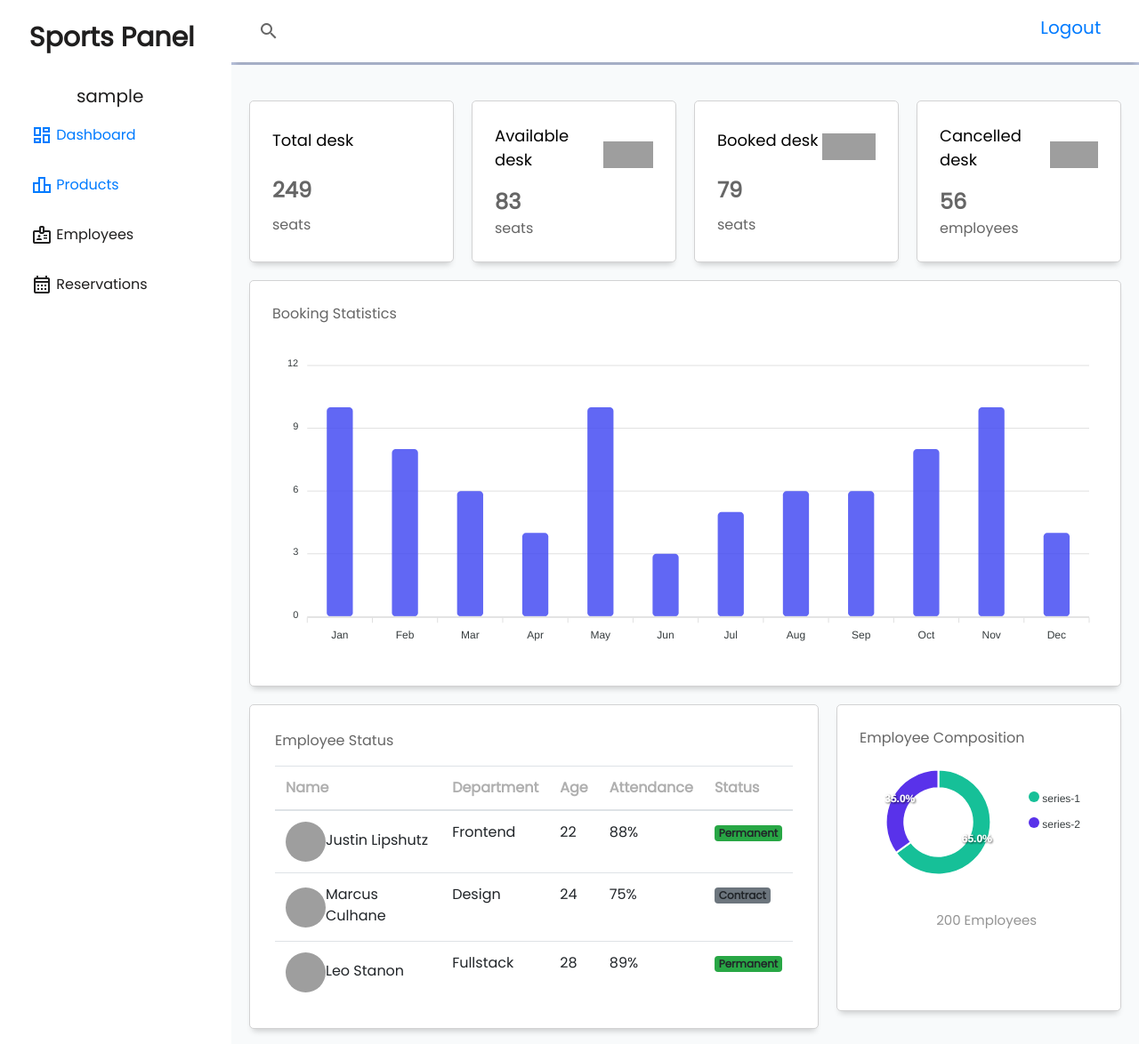
After one commit to BishadDangol/sportslifestyle, a Django app: page /admin-panel in a window 1280 px wide. The commit adds this page. Shown: the whole page at 89% size. Run offline with Django 4.2, Linux system fonts and the light colour scheme; the visitor is signed in with stand-in values (Sample User, id 1); some libraries are stand-ins or nearby versions; grey boxes are pictures that could not be loaded.

Commit message:
admin panel

```diff
--- /dev/null
+++ b/sportslifestyle/templates/admin-panel/index.html
@@ -0,0 +1,137 @@
+{% extends 'admin-panel/main.html' %}
+{% block admin_content %}
+    <!-- Main -->
+    <main class="main-container">
+        <div class="main-cards">
+
+            <div class="card-detail">
+                <div class="card-inner">
+                    <p>Total desk</p>
+                </div>
+                <span class="text-primay font-weight-bold">249</span>
+                <span class="tex font-weight-light">seats</span>
+            </div>
+
+            <div class="card-detail">
+                <div class="card-inner">
+                    <p class="text-prmary">Available desk</p>
+                    <img class="size" src="up.png" alt="a">
+                </div>
+                <span class="text-prim font-weight-bold">83</span>
+                <span class="tex font-weight-light">seats</span>
+            </div>
+
+            <div class="card-detail">
+                <div class="card-inner">
+                    <p class="text-prmary">Booked desk</p>
+                    <img class="size" src="up.png" alt="a">
+                </div>
+                <span class="text-primry font-weight-bold">79</span>
+                <span class="tex font-weight-light">seats</span>
+            </div>
+
+            <div class="card-detail">
+                <div class="card-inner">
+                    <p class="text-priary">Cancelled desk</p>
+                    <img class="size" src="down.png" alt="a">
+                </div>
+                <span class="text-primry font-weight-bold">56</span>
+                <span class="tex font-weight-light">employees</span>
+            </div>
+
+        </div>
+
+        <div class="barchart">
+            <div class="charts-card">
+                <p class="chart-title">Booking Statistics</p>
+                <div id="bar-chart"></div>
+            </div>
+        </div>
+
+        <div class="charts">
+
+            <div class="chart-table">
+                <table class="table  mb-0 bg-white ">
+                    <thead class="bg-light-1">
+                    <p class="chart-title">Employee Status</p>
+                    <tr class="light">
+                        <th>Name</th>
+                        <th>Department</th>
+                        <th>Age</th>
+                        <th>Attendance</th>
+                        <th>Status</th>
+                    </tr>
+                    </thead>
+                    <tbody>
+                    <tr>
+                        <td>
+                            <div class="d-flex align-items-center">
+                                <img src="https://mdbootstrap.com/img/new/avatars/8.jpg" alt=""
+                                     style="width: 45px; height: 45px" class="rounded-circle"/>
+                                <div class="ms-3">
+                                    <p class="fw-bold mb-1">Justin Lipshutz</p>
+                                </div>
+                            </div>
+                        </td>
+                        <td>Frontend</td>
+                        <td>22</td>
+                        <td>88%</td>
+                        <td>
+                            <span class="badge bg-success">Permanent</span>
+                        </td>
+
+
+                    </tr>
+                    <tr>
+                        <td>
+                            <div class="d-flex align-items-center">
+                                <img src="https://mdbootstrap.com/img/new/avatars/6.jpg" class="rounded-circle" alt=""
+                                     style="width: 45px; height: 45px"/>
+                                <div class="ms-3 gap-2">
+                                    <p class="fw-bold mb-1">Marcus Culhane</p>
+                                </div>
+                            </div>
+                        </td>
+                        <td>Design</td>
+                        <td>24</td>
+                        <td>75%</td>
+                        <td>
+                            <span class="badge bg-secondary">Contract</span>
+                        </td>
+                    </tr>
+                    <tr>
+                        <td>
+                            <div class="d-flex align-items-center">
+                                <img src="https://mdbootstrap.com/img/new/avatars/7.jpg" class="rounded-circle" alt=""
+                                     style="width: 45px; height: 45px"/>
+                                <div class="ms-3">
+                                    <p class="fw-bold mb-1">Leo Stanon</p>
+
+                                </div>
+                            </div>
+                        </td>
+                        <td>Fullstack</td>
+                        <td>28</td>
+                        <td>89%</td>
+                        <td>
+                            <span class="badge bg-success">Permanent</span>
+                        </td>
+                    </tr>
+                    </tbody>
+                </table>
+
+            </div>
+
+
+            <div class="charts-card">
+                <p class="chart-title">Employee Composition</p>
+                <div id="pie-chart"></div>
+                <h6>200 Employees</h6>
+            </div>
+
+        </div>
+
+
+    </main>
+    <!-- End Main -->
+{% endblock %}
--- /dev/null
+++ b/sportslifestyle/templates/admin-panel/main.html
@@ -0,0 +1,131 @@
+<!DOCTYPE html>
+<html lang="en">
+{% load static %}
+<head>
+    <meta charset="utf-8">
+    <meta name="viewport" content="width=device-width,initial-scale=1.0">
+    <title>Admin Dashboard</title>
+
+    <!-- Poppins Font -->
+    <link href='https://fonts.googleapis.com/css?family=Poppins' rel='stylesheet'>
+
+    <!-- Material Icons -->
+    <link href="https://fonts.googleapis.com/icon?family=Material+Icons+Outlined" rel="stylesheet">
+
+    <!-- Custom CSS -->
+
+    <link rel="stylesheet"
+          href="https://fonts.googleapis.com/css2?family=Material+Symbols+Rounded:opsz,wght,FILL,GRAD@48,400,0,0"/>
+    <link rel="stylesheet"
+          href="https://fonts.googleapis.com/css2?family=Material+Symbols+Outlined:opsz,wght,FILL,GRAD@48,400,0,0"/>
+    <script src="https://kit.fontawesome.com/a13829d471.js" crossorigin="anonymous"></script>
+    <link rel="stylesheet" href="{% static 'bootstrap/css/bootstrap.css' %}">
+    <link rel="stylesheet" href="{% static 'css/admin.css' %}">
+</head>
+
+<body>
+<div class="grid-container">
+
+    <!-- Header -->
+    <header class="header">
+        <div class="menu-icon">
+            <span class="material-icons-outlined">menu</span>
+        </div>
+        <div class="header-left">
+            <span class="material-icons-outlined">search</span>
+        </div>
+        <div class="header-right">
+            <a href="{% url 'admin-logout' %}">
+                <h4>Logout</h4>
+            </a>
+        </div>
+    </header>
+    <!-- End Header -->
+    {% include 'admin-panel/sidenav.html' %}
+
+    {% block admin_content %}
+
+    {% endblock %}
+</div>
+
+<!-- Scripts -->
+<!-- ApexCharts -->
+<script src="https://cdnjs.cloudflare.com/ajax/libs/apexcharts/3.35.3/apexcharts.min.js"></script>
+<!-- Custom JS -->
+<script>
+    var barChartOptions = {
+        series: [{
+            data: [10, 8, 6, 4, 10, 3, 5, 6, 6, 8, 10, 4]
+        }],
+        chart: {
+            type: 'bar',
+            height: 350,
+            toolbar: {
+                show: false
+            },
+        },
+        colors: [
+            "#464DF2"
+        ],
+        plotOptions: {
+            bar: {
+                distributed: true,
+                borderRadius: 4,
+                horizontal: false,
+                columnWidth: '40%',
+            }
+        },
+        dataLabels: {
+            enabled: false
+        },
+        legend: {
+            show: false
+        },
+        xaxis: {
+            categories: ["Jan", "Feb", "Mar", "Apr", "May", "Jun", "Jul", "Aug", "Sep", "Oct", "Nov", "Dec"],
+        },
+
+    };
+
+    var barChart = new ApexCharts(document.querySelector("#bar-chart"), barChartOptions);
+    barChart.render();
+
+
+    // AREA CHART
+    var options = {
+        series: [65, 35],
+        chart: {
+            type: 'donut',
+        },
+        colors: [
+            "#16C098",
+            "#5932EA",
+        ],
+        responsive: [{
+            breakpoint: 480,
+            options: {
+                chart: {
+                    width: 100,
+                },
+                legend: {
+                    position: 'bottom'
+                }
+            }
+        }]
+    };
+
+    var chart = new ApexCharts(document.querySelector("#pie-chart"), options);
+    chart.render();
+
+    $(document).ready(function (){
+        $('#size_select').change(function (){
+            var selected = $(this).val();
+            {#alert('test')#}
+            $('#show_quantity').show();
+        });
+    });
+
+</script>
+</body>
+
+</html>
--- /dev/null
+++ b/sportslifestyle/templates/admin-panel/sidenav.html
@@ -0,0 +1,44 @@
+<!-- Sidebar -->
+<aside id="sidebar">
+    <div class="sidebar-title">
+        <div class="brand-name">
+            <p>Sports Panel</p>
+        </div>
+        <span class="material-icons-outlined" onclick="closeSidebar()">close</span>
+    </div>
+
+    <ul class="sidebar-list">
+        <div class="profile">
+
+            <h4>
+                {% if user.is_authenticated %}
+                    {{ user.username }}
+                {% endif %}
+            </h4>
+
+        </div>
+        <a href="{% url 'admin-panel' %}">
+            <li class="sidebar-list-item">
+                <span class="material-icons-outlined">dashboard</span> Dashboard
+            </li>
+        </a>
+        <a href="{% url 'add-product' %}">
+            <li class="sidebar-list-item">
+                    <span class="material-icons-outlined">
+                        leaderboard
+                        </span> Products
+            </li>
+        </a>
+        <li class="sidebar-list-item">
+                    <span class="material-icons-outlined">
+                        badge
+                        </span> Employees
+        </li>
+        <li class="sidebar-list-item">
+                    <span class="material-icons-outlined">
+                        calendar_month
+                        </span> Reservations
+        </li>
+    </ul>
+</aside>
+<!-- End Sidebar -->
--- a/sportslifestyle/urls.py
+++ b/sportslifestyle/urls.py
@@ -26,4 +26,9 @@ urlpatterns = [
 
     path("success", views.successpayment, name='success'),
 
+    path('admin-login', views.admin_login, name='admin-login'),
+    path('admin-logout', views.admin_logout, name='admin-logout'),
+    path('admin-panel', views.admin_panel, name='admin-panel'),
+    path('add-product', views.add_product, name='add-product'),
+
 ]
--- a/sportslifestyle/views.py
+++ b/sportslifestyle/views.py
@@ -497,3 +497,42 @@ def successpayment(request):
 
     }
     return render(request, 'pages/order-sucess.html', data)
+
+
+#######################
+#######admin page######
+#######################
+
+def admin_login(request):
+    if request.method == 'POST':
+        username = request.POST.get('username')
+        password = request.POST.get('password')
+        user = authenticate(request, username=username, password=password)
+        if user is not None:
+            login(request, user)
+            return redirect('admin-panel')
+        else:
+            messages.error(request, "Username or Password is incorrect")
+            return redirect('admin-login')
+    else:
+        return render(request, 'admin-panel/login.html')
+
+
+def admin_logout(request):
+    logout(request)
+    return redirect('admin-login')
+
+@login_required(login_url='admin-login')
+def admin_panel(request):
+    return render(request, 'admin-panel/index.html')
+
+
+def add_product(request):
+    if request.method=="POST":
+        pass
+    else:
+        data={
+            'categoryData': Category.objects.all(),
+            'sizeData': Size.objects.all(),
+        }
+        return render(request, 'admin-panel/add-product.html', data)
--- /dev/null
+++ b/static/css/admin.css
@@ -0,0 +1,243 @@
+body {
+    margin: 0;
+    padding: 0;
+    box-sizing: border-box;
+    background-color: #b9c3dd;
+    color: #666666;
+    font-family: "Poppins";
+}
+
+.material-icons-outlined {
+    vertical-align: middle;
+    line-height: 1px;
+}
+
+.text-primary {
+    color: #030303;
+}
+
+.text-blue {
+    color: #17191b;
+}
+
+.text-red {
+    color: #cc3c43;
+}
+
+.text-green {
+    color: #367952;
+}
+
+.text-orange {
+    color: #f5b74f;
+}
+
+.font-weight-bold {
+    font-weight: 600;
+    font-size: x-large;
+}
+
+.grid-container {
+    display: grid;
+    grid-template-columns: 260px 1fr 1fr 1fr;
+    grid-template-rows: 0.2fr 3fr;
+    grid-template-areas: "sidebar header header header" "sidebar main main main";
+    height: 100vh;
+}
+
+.light {
+    color: rgb(175, 175, 175);
+}
+
+.profile {
+    text-align: center;
+}
+
+.imgprofile {
+    display: flex;
+    position: absolute;
+    margin-left: 2rem;
+}
+
+h4 {
+    font-size: 20px;
+    margin-right: 0.8rem;
+}
+
+h6 {
+    color: #A4A4A4;
+    font-size: 15px;
+    margin-top: -8px;
+    margin-bottom: 20px;
+    padding-left: 30px;
+    margin-right: 0.8rem;
+}
+
+.header {
+    grid-area: header;
+    height: 70px;
+    background-color: #ffffff;
+    display: flex;
+    align-items: center;
+    justify-content: space-between;
+    padding: 0 30px 0 30px;
+    box-shadow: 0 6px 7px -4px rgba(0, 0, 0, 0.2);
+}
+
+.menu-icon {
+    display: none;
+}
+
+
+/* ---------- SIDEBAR ---------- */
+
+#sidebar {
+    grid-area: sidebar;
+    height: 100%;
+    background-color: #ffffff;
+    color: #1f1e1e;
+    overflow-y: auto;
+    transition: all 0.5s;
+    -webkit-transition: all 0.5s;
+}
+
+.sidebar-title {
+    display: flex;
+    justify-content: space-between;
+    align-items: center;
+    padding: 20px 20px 0px 20px;
+}
+
+.brand-name {
+    font-size: 30px;
+    font-weight: 700;
+    margin-left: 0.8rem;
+}
+
+.sidebar-title>span {
+    display: none;
+}
+
+.sidebar-list {
+    padding: 0;
+    margin-top: 15px;
+    list-style-type: none;
+}
+
+.sidebar-list-item {
+    padding: 12px 20px 20px 35px;
+}
+
+.sidebar-list-item:hover {
+    background-color: rgba(218, 216, 216, 0.2);
+    cursor: pointer;
+    color: #464DF2;
+}
+
+.sidebar-responsive {
+    display: inline !important;
+    position: absolute;
+    /*
+      the z-index of the ApexCharts is 11
+      we want the z-index of the sidebar higher so that
+      the charts are not showing over the sidebar
+      on small screens
+    */
+    z-index: 12 !important;
+}
+
+.rounded-pill {
+    background-color: rgba(70, 77, 242, 1);
+    padding: 12px 50px 12px 50px;
+    color: white;
+}
+
+
+/* ---------- MAIN ---------- */
+
+.main-container {
+    grid-area: main;
+    overflow-y: auto;
+    padding: 20px 20px;
+    background-color: #F8FAFB;
+}
+
+.main-title {
+    display: flex;
+    justify-content: space-between;
+}
+
+.main-title>p {
+    font-size: 10px;
+}
+
+.main-cards {
+    display: grid;
+    grid-template-columns: 1fr 1fr 1fr 1fr;
+    gap: 20px;
+    margin: 20px 0;
+}
+
+.card-detail {
+    display: flex;
+    flex-direction: column;
+    justify-content: space-around;
+    padding: 25px;
+    background-color: #ffffff;
+    box-sizing: border-box;
+    border: 1px solid #d2d2d3;
+    border-radius: 5px;
+    box-shadow: 0 6px 7px -4px rgba(0, 0, 0, 0.2);
+}
+
+.card-inner {
+    display: flex;
+    align-items: center;
+    justify-content: space-between;
+}
+
+.size {
+    width: 60px;
+    height: 30px;
+}
+
+.card-inner>p {
+    font-size: 18px;
+    color: #030303;
+}
+
+.charts {
+    display: grid;
+    grid-template-columns: 2fr 1fr;
+    gap: 20px;
+}
+
+.chart-table {
+    display: flex;
+    flex-direction: column;
+    justify-content: space-between;
+    background-color: #ffffff;
+    padding: 28px;
+    box-sizing: border-box;
+    -webkit-column-break-inside: avoid;
+    border: 1px solid #d2d2d3;
+    border-radius: 5px;
+    box-shadow: 0 6px 7px -4px rgba(0, 0, 0, 0.2);
+}
+
+.charts-card {
+    background-color: #ffffff;
+    margin-bottom: 20px;
+    padding: 25px;
+    box-sizing: border-box;
+    -webkit-column-break-inside: avoid;
+    border: 1px solid #d2d2d3;
+    border-radius: 5px;
+    box-shadow: 0 6px 7px -4px rgba(0, 0, 0, 0.2);
+}
+
+.charts-card h6 {
+    text-align: center;
+    color: #949494;
+    margin-top: 2rem;
+}
```
Also changed, not shown: sportslifestyle/templates/admin-panel/add-product.html (added, +40 -0 lines), sportslifestyle/templates/admin-panel/login.html (added, +43 -0 lines), static/css/main.css (line endings or trailing spaces).
